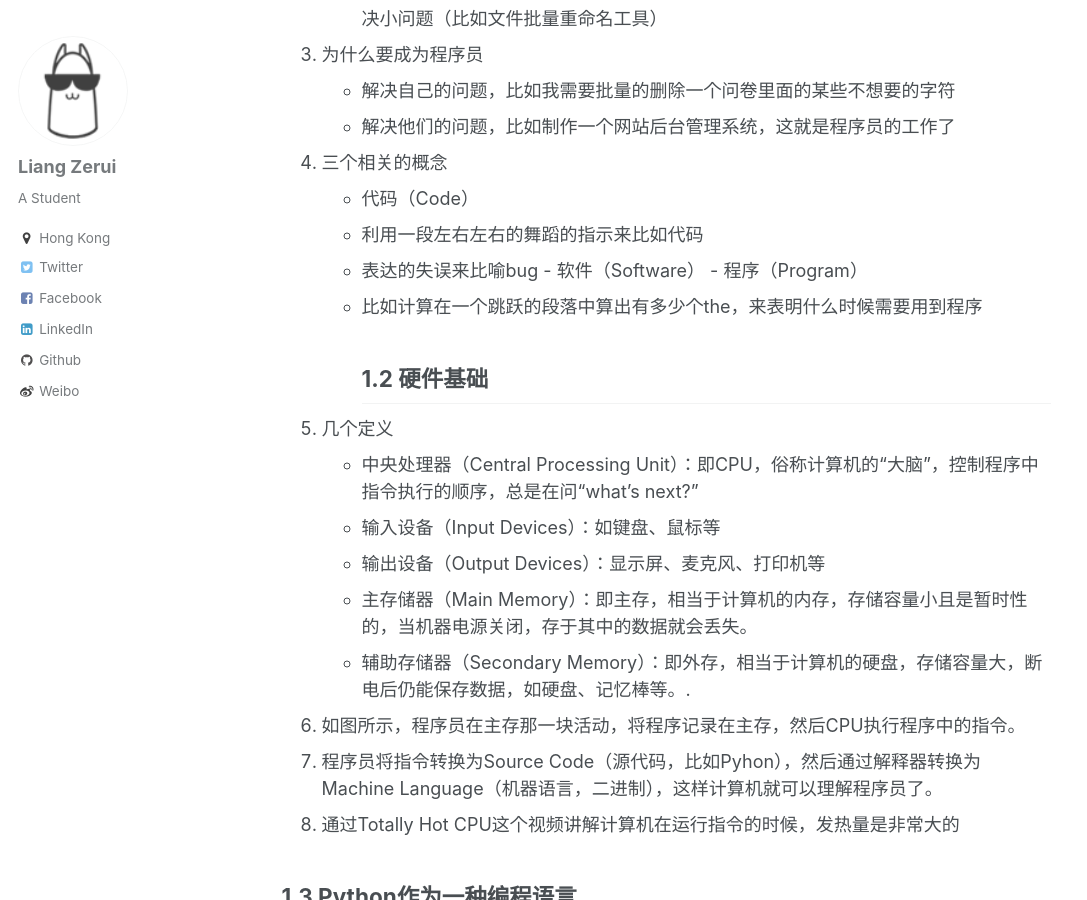
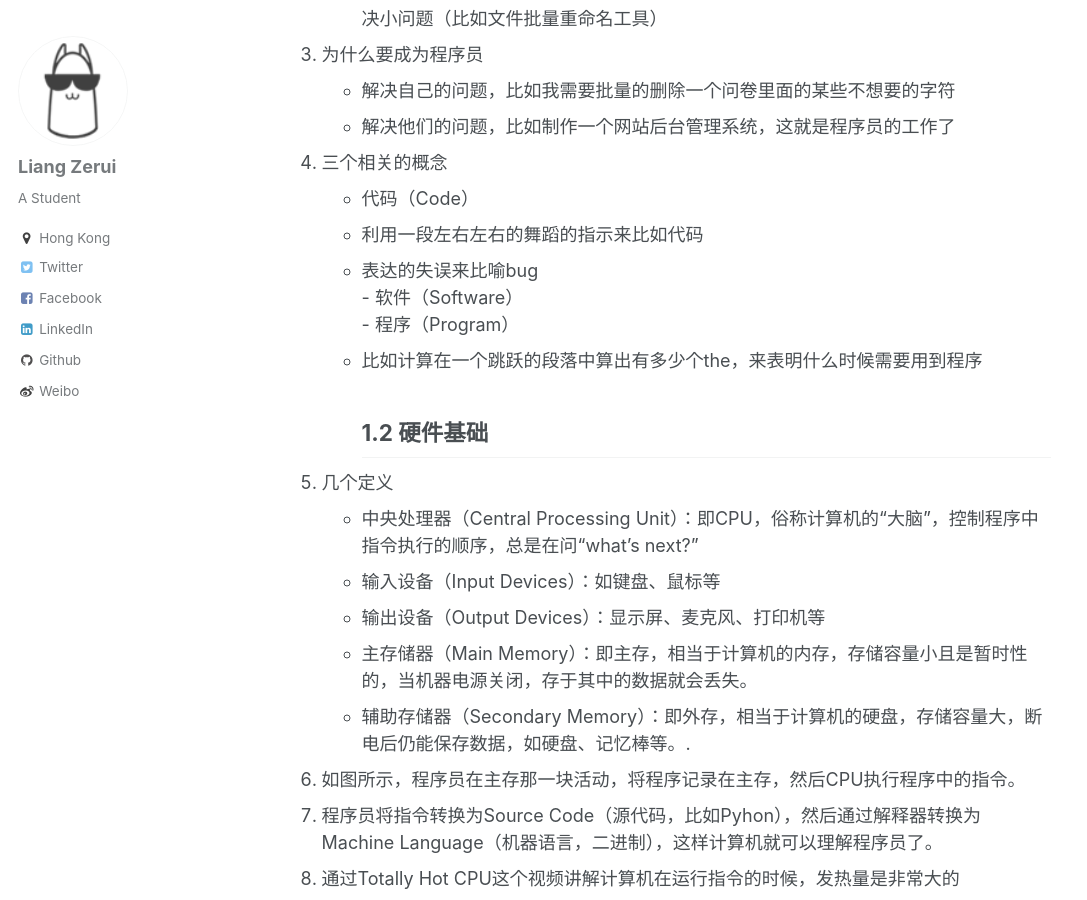
Before and after one commit to ArecRui/ArecRui.github.io, a Jekyll site: the page built from _posts/2015-07-09-Why Program.md, in a window 1280 px wide and 900 px high, scrolled down 923 px. Shown: the whole window, without its empty margins (0-1087 px from the left). Built offline with Jekyll 4.4.1, drawn with Linux system fonts in a browser that asks for light colours; part of the change alters nothing that is shown.

```diff
--- a/_config.yml
+++ b/_config.yml
@@ -130,7 +130,7 @@ markdown_ext: "markdown,mkdown,mkdn,mkd,md"
 # Conversion
 markdown: kramdown
 highlighter: rouge
-lsi: false
+lsi: true
 excerpt_separator: "\n\n"
 incremental: false
 
@@ -138,13 +138,13 @@ incremental: false
 # Markdown Processing
 kramdown:
   input: GFM
-  hard_wrap: false
+  hard_wrap: true
   auto_ids: true
   footnote_nr: 1
   entity_output: as_char
   toc_levels: 1..6
   smart_quotes: lsquo,rsquo,ldquo,rdquo
-  enable_coderay: false
+  enable_coderay: true
 
 
 # Outputting
@@ -220,3 +220,8 @@ defaults:
       comments: true
       share: true
       related: true
+
+collections:
+  portfolio:
+    output: true
+    permalink: /:collection/:path/
```
